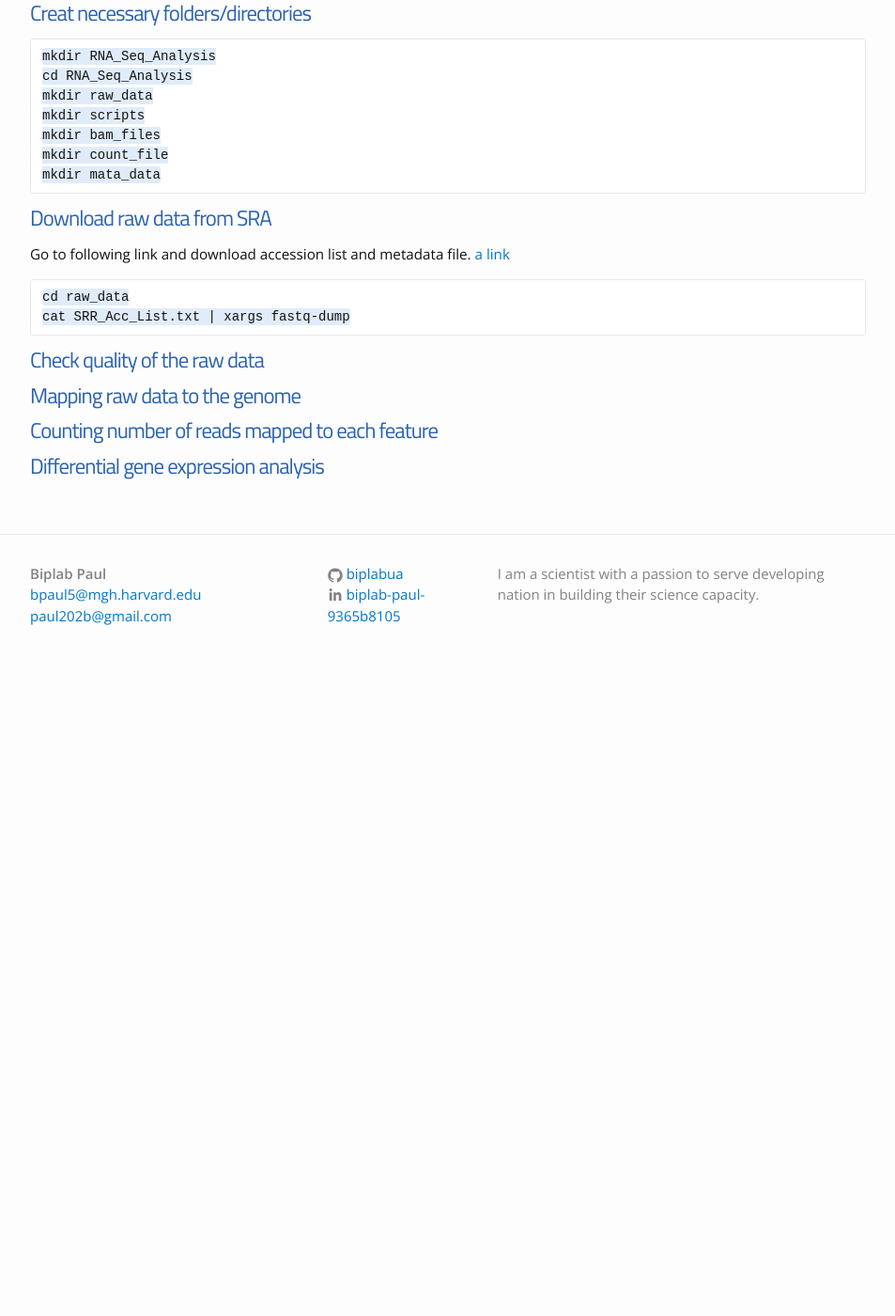
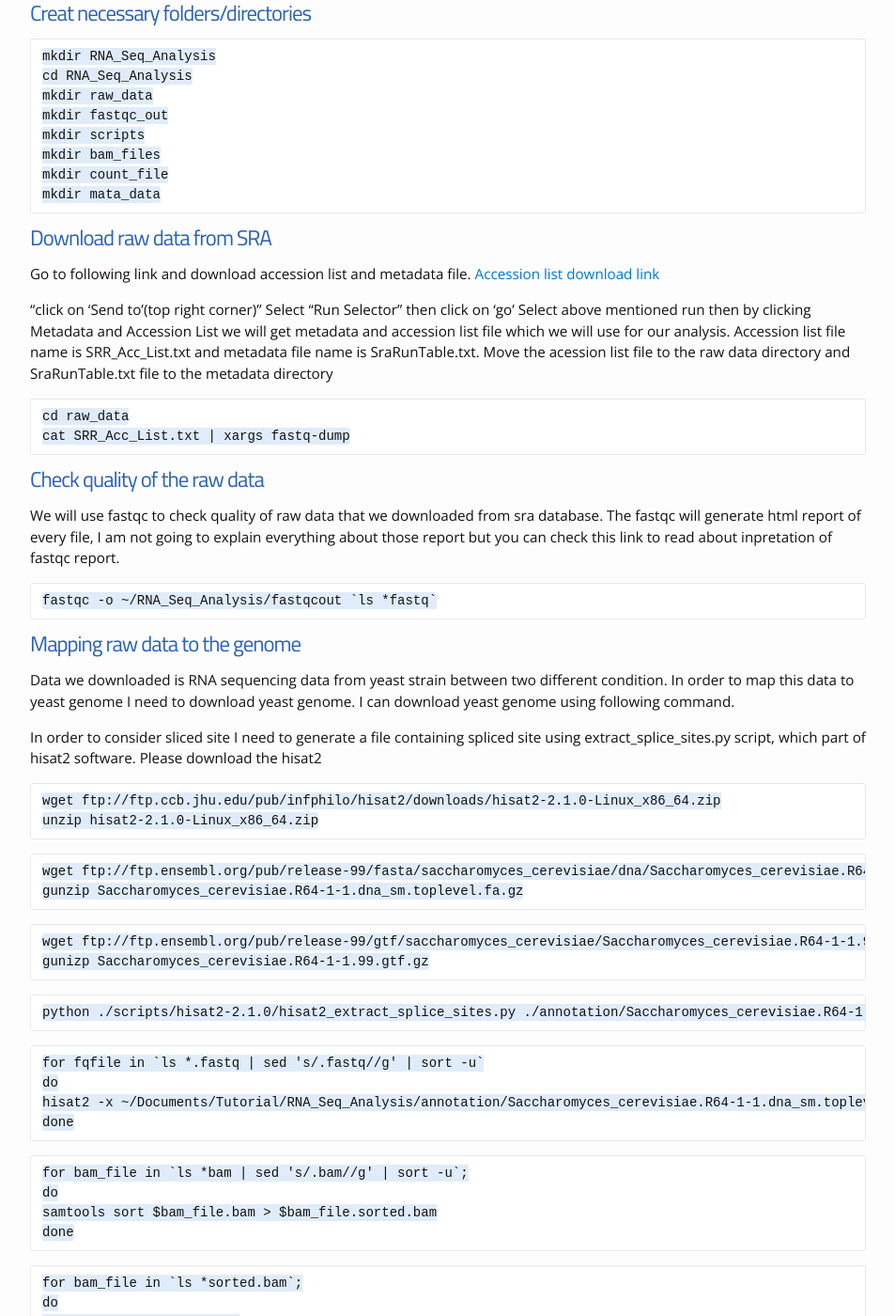
Before and after one commit to biplabua/biplabua.github.io, a Jekyll site: the page built from _posts/2020-03-23-RNA-Seq-Analysis.markdown, in a window 1280 px wide and 1400 px high, scrolled down 190 px. Shown: the whole window at 94% size, without its empty margins (163-1116 px from the left). Built offline with Jekyll 4.4.1, drawn with Linux system fonts in a browser that asks for light colours; our own code applies the rules of GitHub Pages for plain Markdown files; before the commit the page ends 916 px from its top, so only the background shows below that; some of the changed text lies outside the part shown.

Commit message:
Alignment

````diff
--- a/_posts/2020-03-23-RNA-Seq-Analysis.markdown
+++ b/_posts/2020-03-23-RNA-Seq-Analysis.markdown
@@ -3,6 +3,7 @@
 mkdir RNA_Seq_Analysis
 cd RNA_Seq_Analysis
 mkdir raw_data
+mkdir fastqc_out
 mkdir scripts
 mkdir bam_files
 mkdir count_file
@@ -10,17 +11,68 @@ mkdir mata_data
 ```
 # Download raw data from SRA
 Go to following link and download accession list and metadata file.
-[a link](https://www.ncbi.nlm.nih.gov/sra?linkname=bioproject_sra_all&from_uid=272684)
+[Accession list download link](https://www.ncbi.nlm.nih.gov/sra?linkname=bioproject_sra_all&from_uid=272684)
+
+“click on 'Send to'(top right corner)”  Select “Run Selector”  then click on 'go' Select above mentioned run then by clicking Metadata and Accession List we will get metadata and accession list file which we will use for our analysis. Accession list file name is SRR_Acc_List.txt and metadata file name is SraRunTable.txt.
+Move the acession list file to the raw data directory and SraRunTable.txt file to the metadata directory
+
 ```
 cd raw_data
 cat SRR_Acc_List.txt | xargs fastq-dump
 ```
 
+# Check quality of the raw data
+We will use fastqc to check quality of raw data that we downloaded from sra database. The fastqc will generate html report of every file, I am not going to explain everything about those report but you can check this link to read about inpretation of fastqc report.
 
-# Check quality of the raw data
+```
+fastqc -o ~/RNA_Seq_Analysis/fastqcout `ls *fastq`
+```
 
 # Mapping raw data to the genome
 
+Data we downloaded is RNA sequencing data from yeast strain between two different condition. In order to map this data to yeast genome I need to download yeast genome. I can download yeast genome using following command.
+
+In order to consider sliced site I need to generate a file containing spliced site using extract_splice_sites.py script, which part of hisat2 software. Please download the hisat2
+```
+wget ftp://ftp.ccb.jhu.edu/pub/infphilo/hisat2/downloads/hisat2-2.1.0-Linux_x86_64.zip
+unzip hisat2-2.1.0-Linux_x86_64.zip
+```
+```
+wget ftp://ftp.ensembl.org/pub/release-99/fasta/saccharomyces_cerevisiae/dna/Saccharomyces_cerevisiae.R64-1-1.dna_sm.toplevel.fa.gz
+gunzip Saccharomyces_cerevisiae.R64-1-1.dna_sm.toplevel.fa.gz
+```
+
+```
+wget ftp://ftp.ensembl.org/pub/release-99/gtf/saccharomyces_cerevisiae/Saccharomyces_cerevisiae.R64-1-1.99.gtf.gz
+gunizp Saccharomyces_cerevisiae.R64-1-1.99.gtf.gz
+```
+```
+python ./scripts/hisat2-2.1.0/hisat2_extract_splice_sites.py ./annotation/Saccharomyces_cerevisiae.R64-1-1.99.gtf > ./annotation/splicesites.txt
+```
+
+```
+for fqfile in `ls *.fastq | sed 's/.fastq//g' | sort -u`
+do
+hisat2 -x ~/Documents/Tutorial/RNA_Seq_Analysis/annotation/Saccharomyces_cerevisiae.R64-1-1.dna_sm.toplevel --known-splicesite-infile ~/Documents/Tutorial/RNA_Seq_Analysis/annotation/splicesites.txt $fqfile.fastq | samtools view -Sb > ~/Documents/Tutorial/RNA_Seq_Analysis/bam_files/$fqfile.bam
+done
+```
+
+```
+for bam_file in `ls *bam | sed 's/.bam//g' | sort -u`;
+do
+samtools sort $bam_file.bam > $bam_file.sorted.bam
+done
+```
+```
+for bam_file in `ls *sorted.bam`;
+do
+samtools index $bam_file
+done
+```
 # Counting number of reads mapped to each feature
-
-# Differential gene expression analysis
+```
+for bam_file in `ls *bam.sorted`;
+do
+featureCounts -s 2 -t exon -g gene_id -a ~/Documents/Tutorial/RNA_Seq_Analysis/annotation/Saccharomyces_cerevisiae.R64-1-1.99.gtf -o ~/Documents/Tutorial/RNA_Seq_Analysis/counts/$bam_file ~/Documents/Tutorial/RNA_Seq_Analysis/bam_files/$bam_file
+done
+```
````
